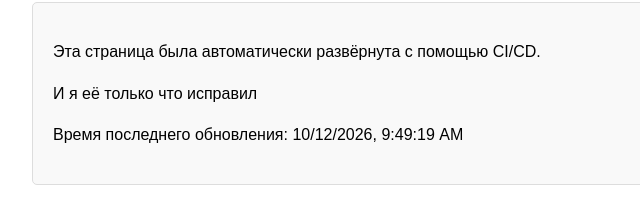
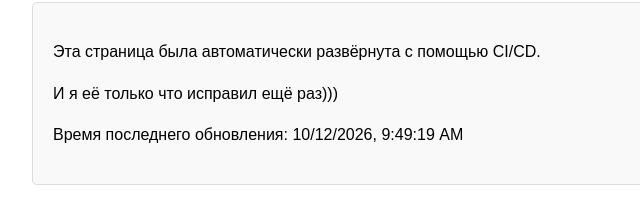
Before and after one commit to buchnev178-beep/my-first-cicd, a plain HTML site: page index.html in a window 1280 px wide. Shown: the part 112-336 px from the top of the page, 208-848 px from the left. Drawn offline with Linux system fonts and the light colour scheme.

Commit message:
Update index.html

```diff
--- a/index.html
+++ b/index.html
@@ -25,7 +25,7 @@
     <h1>Привет, CI/CD!</h1>
     <div class="container">
         <p>Эта страница была автоматически развёрнута с помощью CI/CD.</p>
-        <p>И я её только что исправил</p>
+        <p>И я её только что исправил ещё раз)))</p>
         <p>Время последнего обновления: <span id="timestamp"></span></p>
     </div>
 
```
